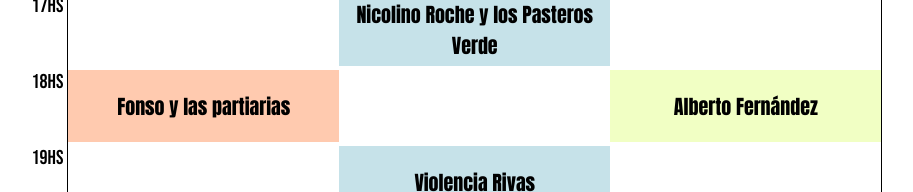
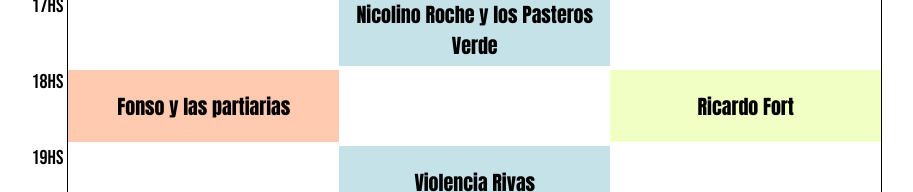
Before and after one commit to BrunoAdaniya/Mangueras, a plain HTML site: page index.html in a window 1280 px wide. Shown: the part 257-449 px from the top of the page, without its empty margins (206-1119 px from the left). Drawn offline with Linux system fonts and the light colour scheme.

Commit message:
Cambie el una banda de Indie

```diff
--- a/index.html
+++ b/index.html
@@ -28,7 +28,7 @@
                 <div class="band indie" style="grid-row-start: 2;">Solista acústico y triste</div>
                 <div class="band huawei" style="grid-row-start: 4;">Fonso y las partiarias</div>
                 <div class="band perri" style="grid-row-start: 5;">Violencia Rivas</div>
-                <div class="band indie" style="grid-row-start: 4;">Alberto Fernández</div>
+                <div class="band indie" style="grid-row-start: 4;">Ricardo Fort</div>
                 <div class="band huawei" style="grid-row-start: 6;">V8</div>
                 <div class="band perri" style="grid-row: 6 / 8;">Pomelo</div>
                 <div class="band indie" style="grid-row-start: 7;">Sumo</div>
```
